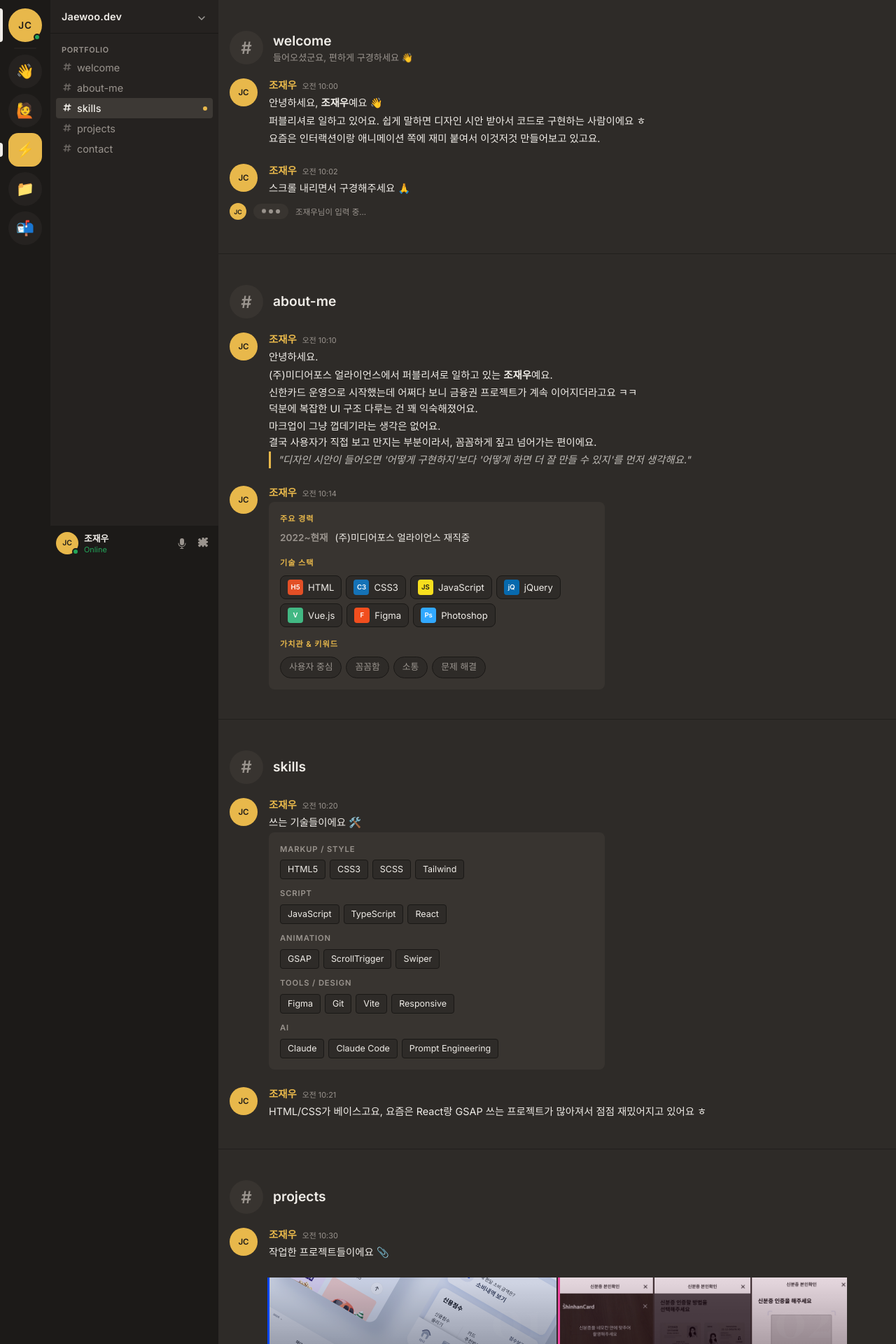
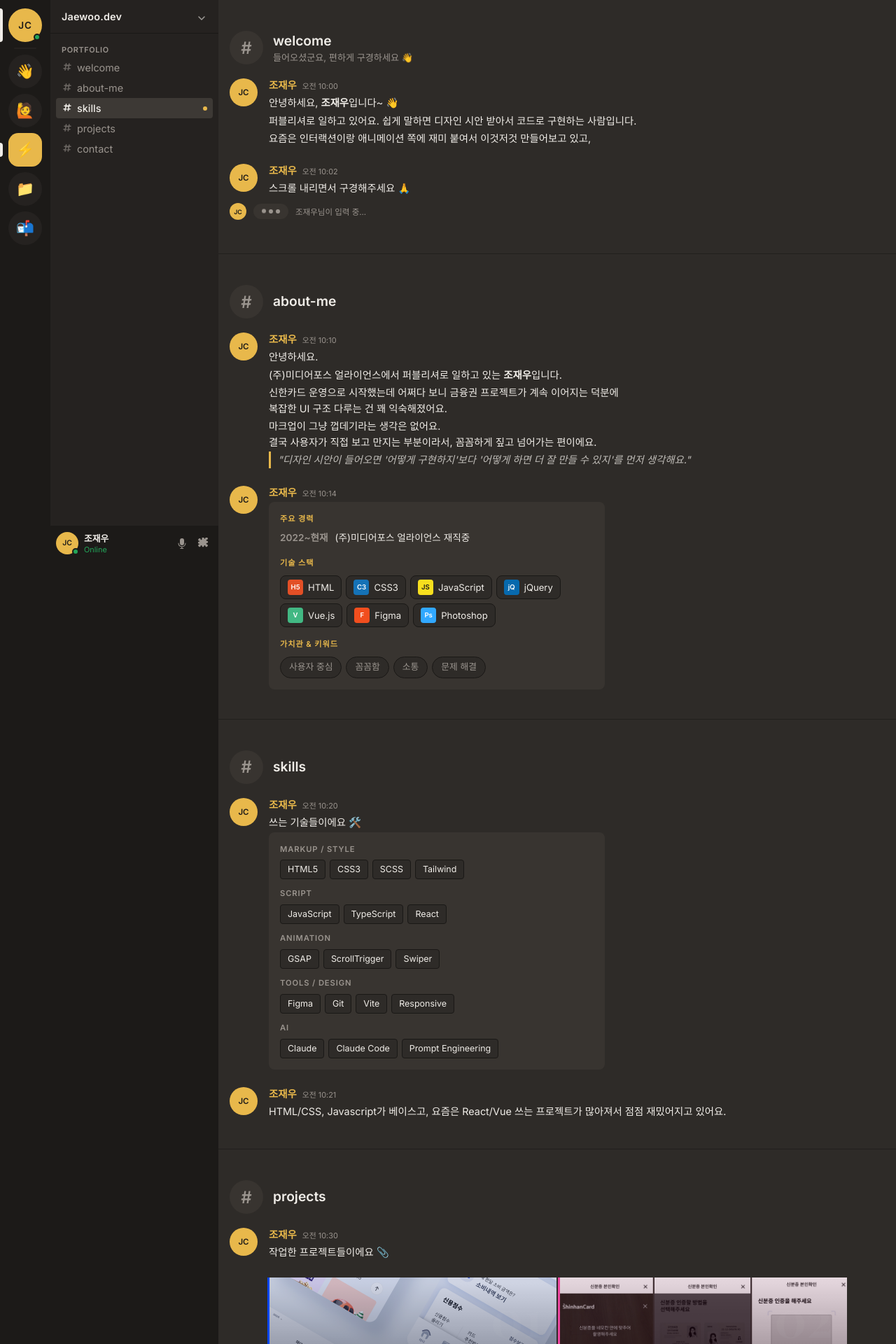
Before and after one commit to cjw0417/React_portfolio, a React (Vite) app in the folder React-portfolio/: page / in a window 1280 px wide. Shown: the top 1920 px of the page at 70% size. Built offline with nearby package versions, Linux system fonts and the light colour scheme; a web font is replaced by a local one.

Commit message:
05-29 수정
05-29 수정

```diff
--- a/React-portfolio/src/components/ChatArea.jsx
+++ b/React-portfolio/src/components/ChatArea.jsx
@@ -179,13 +179,13 @@
       <section id="welcome" className="channel-section">
         <ChannelDivider label="welcome" desc="들어오셨군요, 편하게 구경하세요 👋" />
         <Message time="오전 10:00">
-          안녕하세요, <strong>조재우</strong>예요 👋
+          안녕하세요, <strong>조재우</strong>입니다~ 👋
         </Message>
         <Message time="오전 10:00" grouped>
-          퍼블리셔로 일하고 있어요. 쉽게 말하면 디자인 시안 받아서 코드로 구현하는 사람이에요 ㅎ
+          퍼블리셔로 일하고 있어요. 쉽게 말하면 디자인 시안 받아서 코드로 구현하는 사람입니다.
         </Message>
         <Message time="오전 10:01" grouped>
-          요즘은 인터랙션이랑 애니메이션 쪽에 재미 붙여서 이것저것 만들어보고 있고요.
+          요즘은 인터랙션이랑 애니메이션 쪽에 재미 붙여서 이것저것 만들어보고 있고,
         </Message>
         <Message time="오전 10:02">
           스크롤 내리면서 구경해주세요 🙏
@@ -200,11 +200,11 @@
           안녕하세요.
         </Message>
         <Message time="오전 10:10" grouped>
-          (주)미디어포스 얼라이언스에서 퍼블리셔로 일하고 있는 <strong>조재우</strong>예요.
+          (주)미디어포스 얼라이언스에서 퍼블리셔로 일하고 있는 <strong>조재우</strong>입니다.
         </Message>
         <Message time="오전 10:11" grouped>
-          신한카드 운영으로 시작했는데 어쩌다 보니 금융권 프로젝트가 계속 이어지더라고요 ㅋㅋ<br />
-          덕분에 복잡한 UI 구조 다루는 건 꽤 익숙해졌어요.
+          신한카드 운영으로 시작했는데 어쩌다 보니 금융권 프로젝트가 계속 이어지는 덕분에<br />
+          복잡한 UI 구조 다루는 건 꽤 익숙해졌어요.
         </Message>
         <Message time="오전 10:12" grouped>
           마크업이 그냥 껍데기라는 생각은 없어요.<br />
@@ -228,7 +228,7 @@
           <SkillEmbed skills={SKILL_DATA} />
         </Message>
         <Message time="오전 10:21">
-          HTML/CSS가 베이스고요, 요즘은 React랑 GSAP 쓰는 프로젝트가 많아져서 점점 재밌어지고 있어요 ㅎ
+          HTML/CSS, Javascript가 베이스고, 요즘은 React/Vue 쓰는 프로젝트가 많아져서 점점 재밌어지고 있어요.
         </Message>
       </section>
 
@@ -268,7 +268,7 @@
         </Message>
         <Message time="오전 10:42">
           <a href="https://github.com/cjw04" target="_blank" rel="noreferrer">GitHub</a>{' · '}
-          <a href="mailto:ridshfwk34@gmail.com">ridshfwk34@gmail.com</a>
+          <a href="mailto:824621@naver.com">824621@naver.com</a>
         </Message>
 
       </section>
--- a/React-portfolio/src/components/ChatArea.scss
+++ b/React-portfolio/src/components/ChatArea.scss
@@ -521,6 +521,7 @@
   .project-grid {
     grid-template-columns: 1fr;
     gap: 1px;
+    padding: 15px 20px;
   }
 
   // 프로젝트 카드 터치 피드백
```
